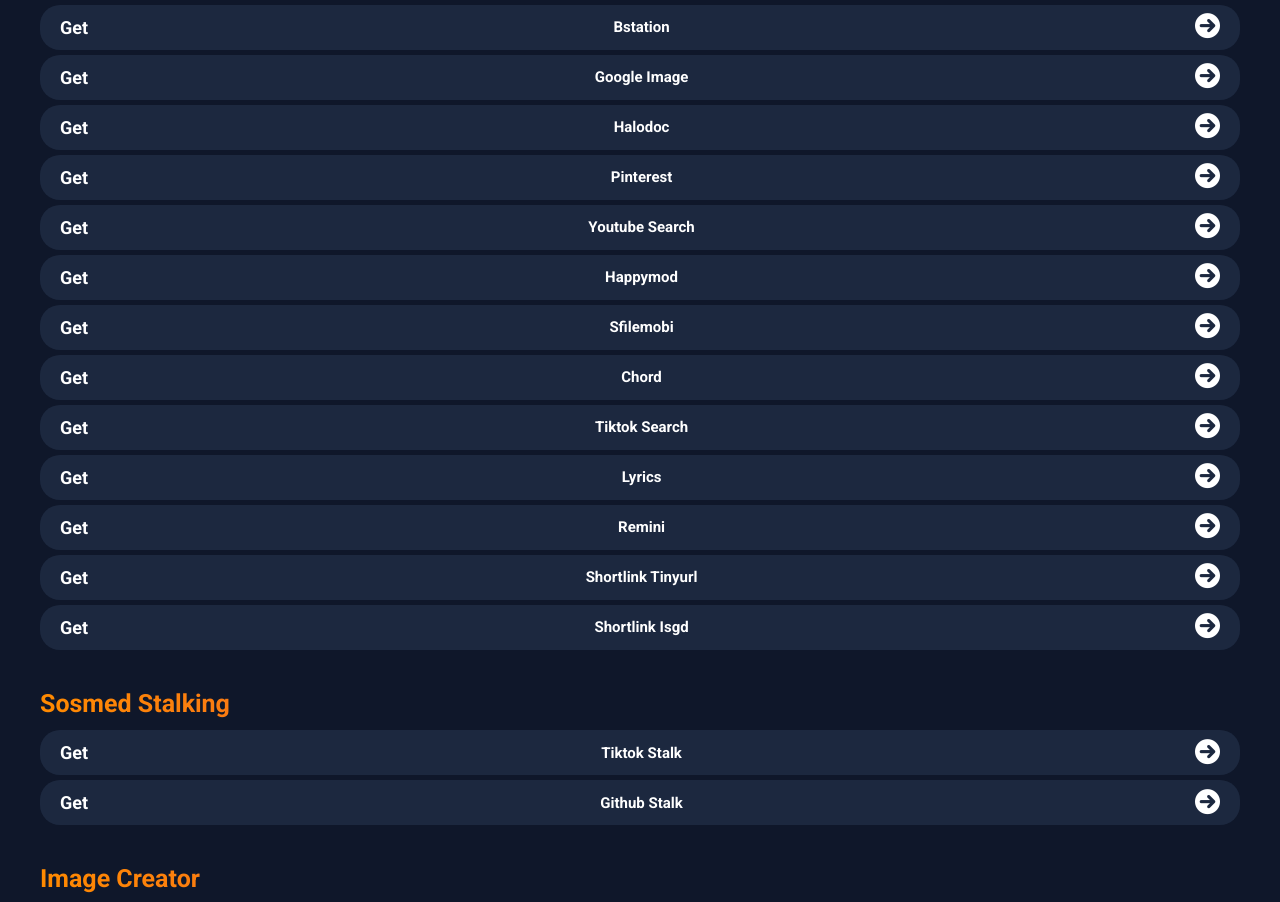
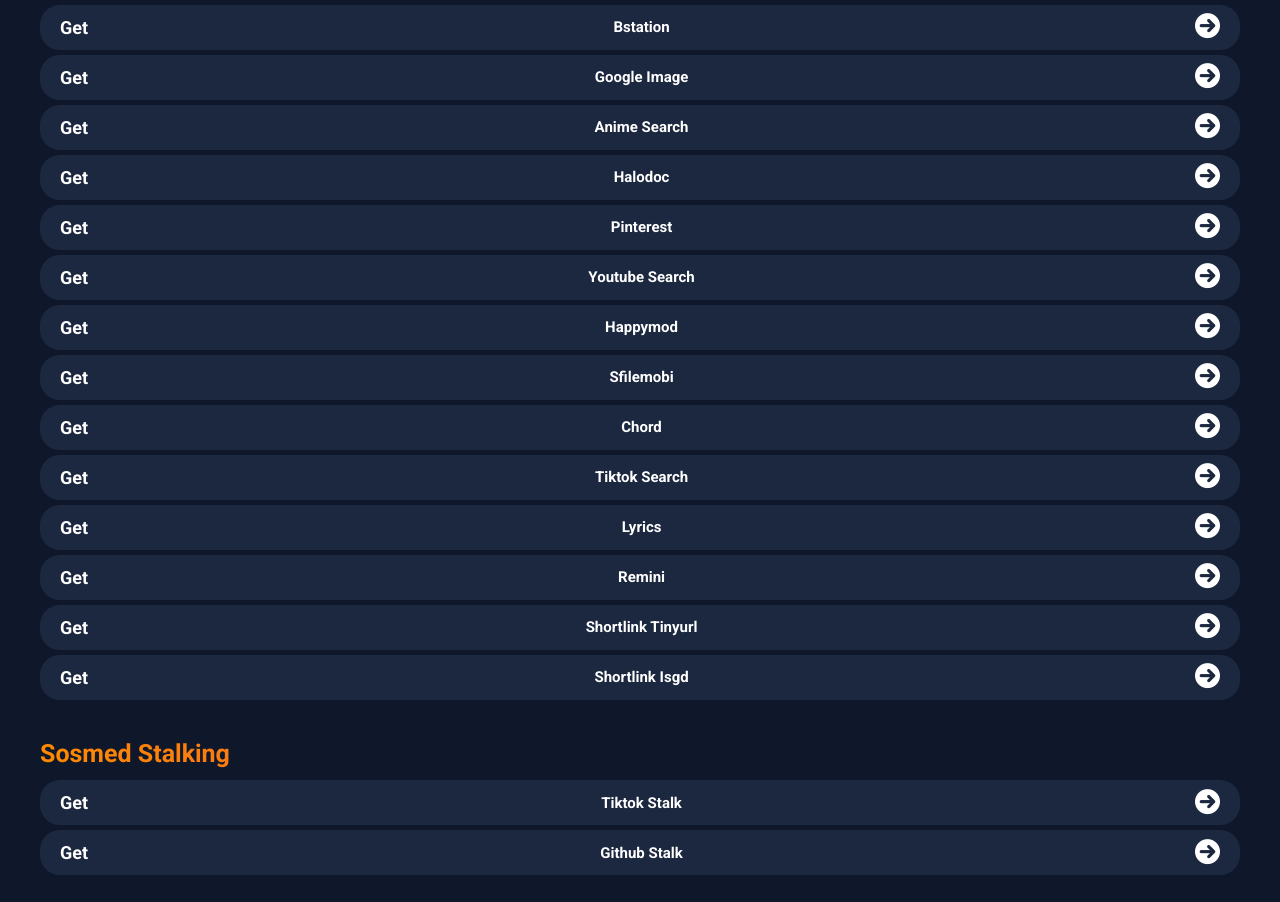
Before and after one commit to RizkiOfc/api-rest, a website: page index.html in a window 1280 px wide. Shown: the part 1478-2380 px from the top of the page. Drawn offline with nearby package versions, Linux system fonts and the light colour scheme.

Commit message:
Update index.html

```diff
--- a/index.html
+++ b/index.html
@@ -308,6 +308,11 @@
        <p class="title-api">Google Image</p>
        <p class="endpoint"><a class="fas fa-arrow-circle-right" href="https://api-rest-rizzkyxofc.vercel.app/api/search/gimage?q="></a></p>
      </div>
+   <div class="item">
+       <p class="method">Get</p>
+       <p class="title-api">Anime Search</p>
+       <p class="endpoint"><a class="fas fa-arrow-circle-right" href="https://api-rest-rizzkyxofc.vercel.app/api/search/animesearch"></a></p>
+   </div>
        <div class="item">
        <p class="method">Get</p>
        <p class="title-api">Halodoc</p>
```
